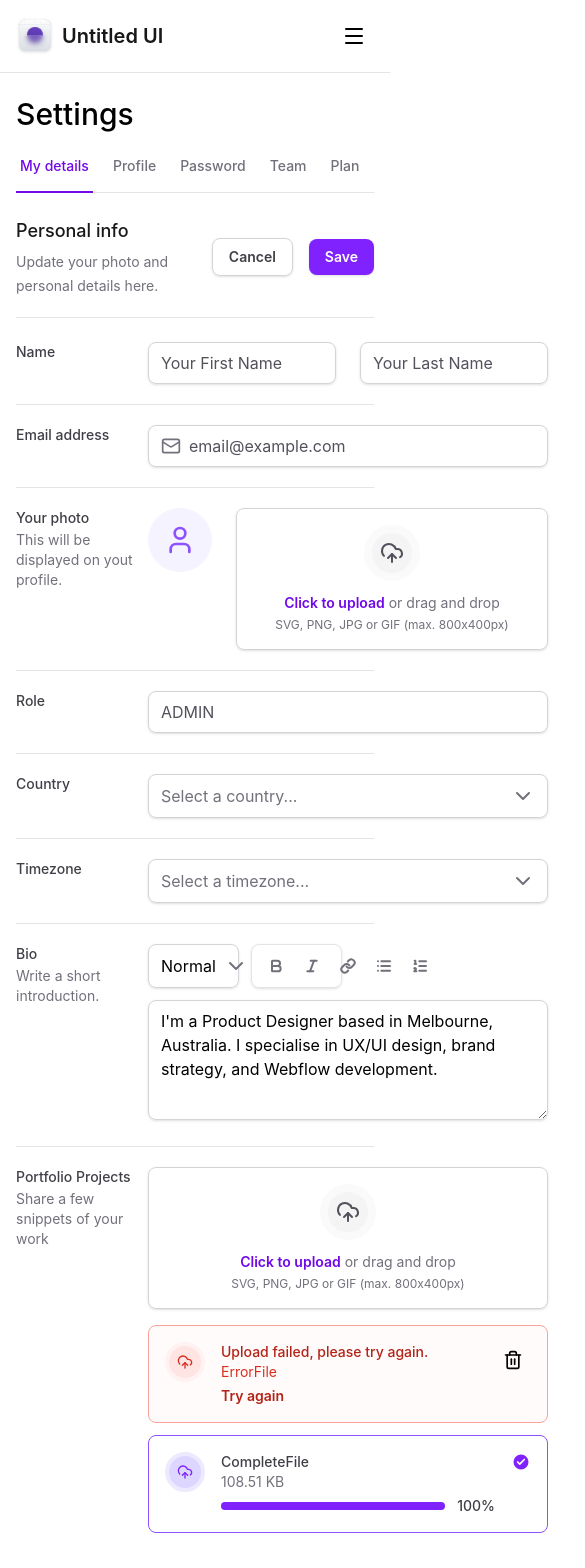
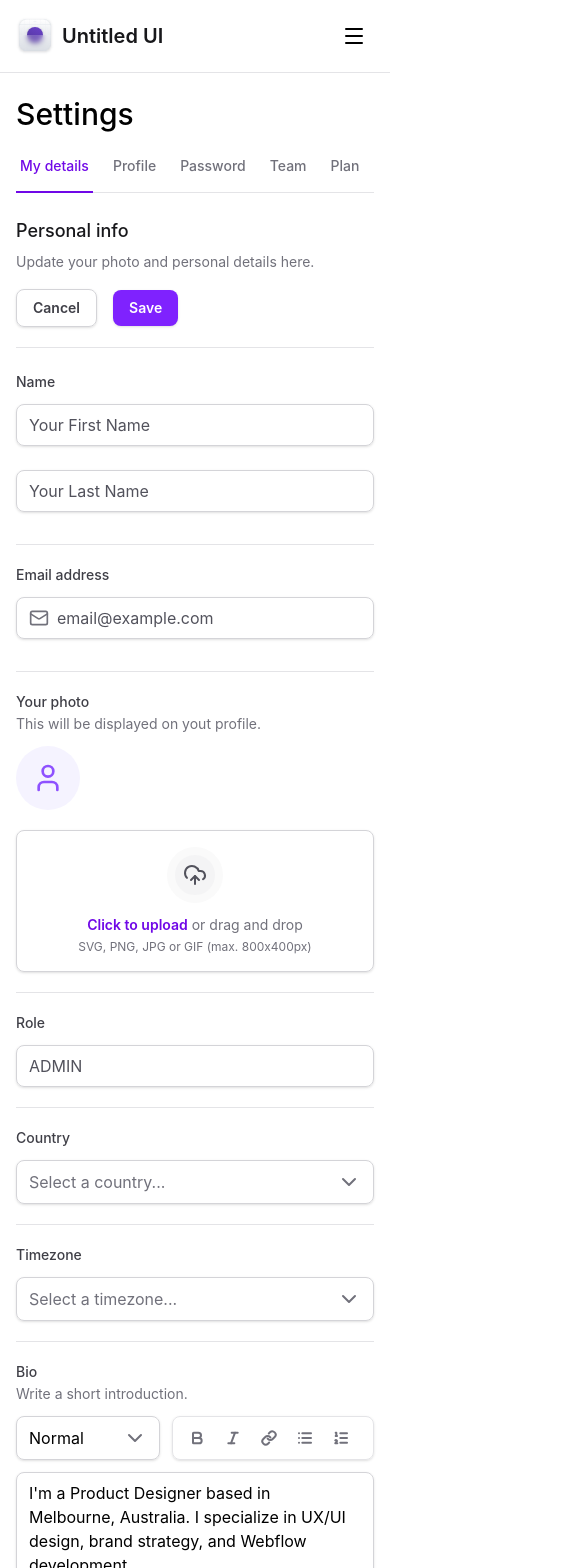
Before and after one commit to rramires/tailwind, a React (Vite) app: page / in a window 390 px wide. Shown: the top 1568 px of the page, 585 px wide, since content can reach past the window. Built offline with nearby package versions, Linux system fonts and the light colour scheme.

Commit message:
feat: improve layout and styling in Home and SettingsTabs components

```diff
--- a/src/components/ui/editor/editor.tsx
+++ b/src/components/ui/editor/editor.tsx
@@ -12,12 +12,14 @@ export function Editor() {
 
 	return (
 		<div className='space-y-3'>
-			<div className='grid grid-cols-4 gap-3'>
-				<Select placeholder='' defaultValue='normal'>
-					<SelectItem value='normal' text='Normal' />
-					<SelectItem value='md' text='Markdown' />
-				</Select>
-				<div className='flex items-center gap-1 rounded-lg border border-zinc-200 px-2 shadow-sm'>
+			<div className='flex flex-wrap gap-3'>
+				<div className='w-36'>
+					<Select placeholder='' defaultValue='normal'>
+						<SelectItem value='normal' text='Normal' />
+						<SelectItem value='md' text='Markdown' />
+					</Select>
+				</div>
+				<div className='flex flex-1 items-center gap-1 rounded-lg border border-zinc-200 px-2 shadow-sm'>
 					<Button type='button' variant='ghost'>
 						<Bold
 							className='h-4 w-4 text-zinc-500'
@@ -52,7 +54,7 @@ export function Editor() {
 			</div>
 			<Textarea
 				id='bio'
-				defaultValue="I'm a Product Designer based in Melbourne, Australia. I specialise in UX/UI design, brand strategy, and Webflow development."
+				defaultValue="I'm a Product Designer based in Melbourne, Australia. I specialize in UX/UI design, brand strategy, and Webflow development."
 			/>
 		</div>
 	)
--- a/src/components/ui/editor/textarea.tsx
+++ b/src/components/ui/editor/textarea.tsx
@@ -5,7 +5,7 @@ export type TextareaProps = ComponentProps<'textarea'>
 export function Textarea(props: TextareaProps) {
 	return (
 		<textarea
-			className='min-h-30 w-full resize-y rounded-lg border border-zinc-300 px-3 py-2 shadow-sm outline-none focus-within:border-violet-300 focus-within:ring-4 focus-within:ring-violet-100'
+			className='min-h-30 w-full min-w-0 resize-y rounded-lg border border-zinc-300 px-3 py-2 shadow-sm outline-none focus-within:border-violet-300 focus-within:ring-4 focus-within:ring-violet-100'
 			{...props}
 		/>
 	)
--- a/src/pages/_layouts/app.tsx
+++ b/src/pages/_layouts/app.tsx
@@ -6,7 +6,7 @@ export function AppLayout() {
 	return (
 		<div className='lg:grid-cols-layout grid min-h-screen lg:grid'>
 			<Sidebar />
-			<main className='max-w-[100vw] px-4 pt-24 pb-12 lg:col-start-2 lg:px-8 lg:pt-8'>
+			<main className='max-w-[100vw] overflow-x-hidden px-4 pt-24 pb-12 lg:col-start-2 lg:px-8 lg:pt-8'>
 				{/* Content will change here */}
 				<Outlet />
 			</main>
--- a/src/pages/app/home/home.tsx
+++ b/src/pages/app/home/home.tsx
@@ -26,7 +26,7 @@ export function Home() {
 			<SettingsTabs />
 
 			<div className='mt-6 flex flex-col'>
-				<div className='flex items-center justify-between border-b border-zinc-200 pb-5'>
+				<div className='flex flex-col justify-between gap-4 border-b border-zinc-200 pb-5 lg:flex-row lg:items-center'>
 					<div className='space-y-1'>
 						<h2 className='text-lg font-medium text-zinc-900'>
 							Personal info
@@ -43,14 +43,14 @@ export function Home() {
 					id='settings'
 					className='mt-6 flex w-full flex-col gap-5 divide-y divide-zinc-200'
 				>
-					<div className='grid-cols-form grid gap-3 pb-5'>
+					<div className='lg:grid-cols-form flex flex-col gap-3 pb-5 lg:grid'>
 						<label
 							htmlFor='firstName'
 							className='text-sm font-medium text-zinc-700'
 						>
 							Name
 						</label>
-						<div className='grid grid-cols-2 gap-6'>
+						<div className='flex flex-col gap-6 lg:grid lg:grid-cols-2'>
 							<InputContainer>
 								<InputControl
 									id='firstName'
@@ -67,7 +67,7 @@ export function Home() {
 						<div />
 					</div>
 
-					<div className='grid-cols-form grid gap-3 pb-5'>
+					<div className='lg:grid-cols-form flex flex-col gap-3 pb-5 lg:grid'>
 						<label
 							htmlFor='email'
 							className='text-sm font-medium text-zinc-700'
@@ -88,7 +88,7 @@ export function Home() {
 						<div />
 					</div>
 
-					<div className='grid-cols-form grid gap-3 pb-5'>
+					<div className='lg:grid-cols-form flex flex-col gap-3 pb-5 lg:grid'>
 						<label
 							htmlFor='photo'
 							className='text-sm font-medium text-zinc-700'
@@ -98,7 +98,7 @@ export function Home() {
 								This will be displayed on yout profile.
 							</span>
 						</label>
-						<FileContainer className='flex items-start gap-6'>
+						<FileContainer className='flex flex-col gap-5 lg:flex-row lg:items-start'>
 							<FilePreview />
 							<FileTrigger>
 								<FileControl />
@@ -106,7 +106,7 @@ export function Home() {
 						</FileContainer>
 					</div>
 
-					<div className='grid-cols-form grid gap-3 pb-5'>
+					<div className='lg:grid-cols-form flex flex-col gap-3 pb-5 lg:grid'>
 						<label
 							htmlFor='role'
 							className='text-sm font-medium text-zinc-700'
@@ -120,7 +120,7 @@ export function Home() {
 						</div>
 					</div>
 
-					<div className='grid-cols-form grid gap-3 pb-5'>
+					<div className='lg:grid-cols-form flex flex-col gap-3 pb-5 lg:grid'>
 						<label
 							htmlFor='country'
 							className='text-sm font-medium text-zinc-700'
@@ -154,7 +154,7 @@ export function Home() {
 						</Select>
 					</div>
 
-					<div className='grid-cols-form grid gap-3 pb-5'>
+					<div className='lg:grid-cols-form flex flex-col gap-3 pb-5 lg:grid'>
 						<label
 							htmlFor='timezone'
 							className='text-sm font-medium text-zinc-700'
@@ -172,7 +172,7 @@ export function Home() {
 						</div>
 					</div>
 
-					<div className='grid-cols-form grid gap-3 pb-5'>
+					<div className='lg:grid-cols-form flex flex-col gap-3 pb-5 lg:grid'>
 						<label
 							htmlFor='bio'
 							className='text-sm font-medium text-zinc-700'
@@ -186,7 +186,7 @@ export function Home() {
 						<Editor />
 					</div>
 
-					<div className='grid-cols-form grid gap-3 pb-5'>
+					<div className='lg:grid-cols-form flex flex-col gap-3 pb-5 lg:grid'>
 						<label
 							htmlFor='projects'
 							className='text-sm font-medium text-zinc-700'
--- a/src/pages/app/home/tabs.tsx
+++ b/src/pages/app/home/tabs.tsx
@@ -9,9 +9,9 @@ export function SettingsTabs() {
 
 	return (
 		<Tabs.Root value={currentTab} onValueChange={setCurrentTab}>
-			<ScrollArea.Root className='w-full' type='scroll'>
+			<ScrollArea.Root className='w-full overflow-hidden' type='scroll'>
 				<ScrollArea.Viewport className='w-full overflow-x-scroll'>
-					<Tabs.List className='mt-6 flex w-full items-center gap-4 border-b border-zinc-200'>
+					<Tabs.List className='mt-6 flex items-center gap-4 border-b border-zinc-200'>
 						<TabItem
 							value='tab1'
 							title='My details'
```
